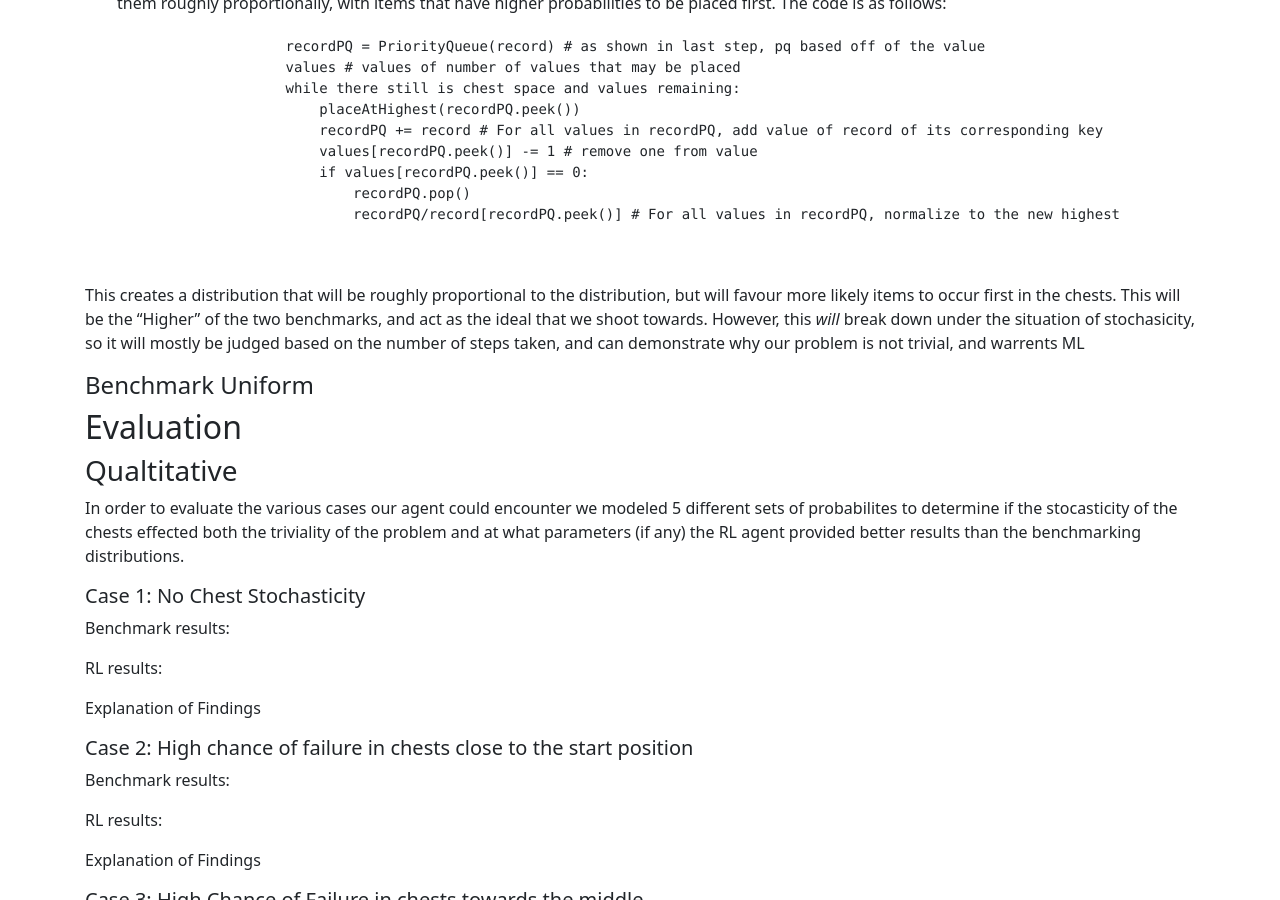
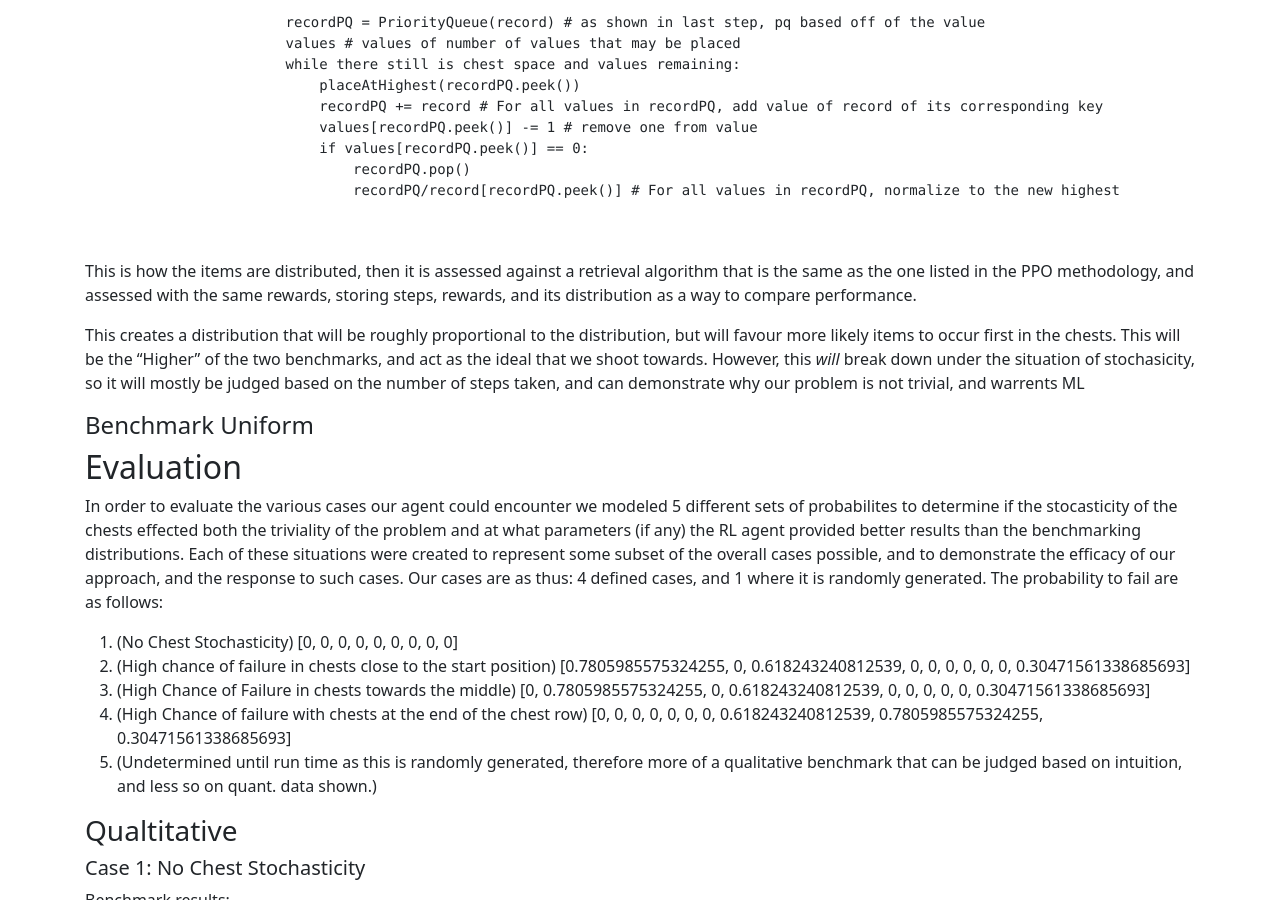
Before and after one commit to burwinliu-zz/LibraryOfAlexandria, a Jekyll site: the page built from docs/final.md, in a window 1280 px wide and 900 px high, scrolled down 6171 px. Built offline with Jekyll 4.4.1, drawn with Linux system fonts in a browser that asks for light colours; some of the changed text lies outside the part shown.

Commit message:
introduction for eval

```diff
--- a/docs/final.md
+++ b/docs/final.md
@@ -197,15 +197,23 @@
     </li>
 </ol>
 
+This is how the items are distributed, then it is assessed against a retrieval algorithm that is the same as the one listed in the PPO methodology, and assessed with the same rewards, storing steps, rewards, and its distribution as a way to compare performance.
+
 This creates a distribution that will be roughly proportional to the distribution, but will favour more likely items to occur first in the chests. This will be the "Higher" of the two benchmarks, and act as the ideal that we shoot towards. However, this *will* break down under the situation of stochasicity, so it will mostly be judged based on the number of steps taken, and can demonstrate why our problem is not trivial, and warrents ML
 
 #### Benchmark Uniform
 
 
 ## Evaluation
+In order to evaluate the various cases our agent could encounter we modeled 5 different sets of probabilites to determine if the stocasticity of the chests effected both the triviality of the problem and at what parameters (if any) the RL agent provided better results than the benchmarking distributions. Each of these situations were created to represent some subset of the overall cases possible, and to demonstrate the efficacy of our approach, and the response to such cases. Our cases are as thus: 4 defined cases, and 1 where it is randomly generated. The probability to fail are as follows:
+
+1. (No Chest Stochasticity)                                         [0, 0, 0, 0, 0, 0, 0, 0, 0]
+2. (High chance of failure in chests close to the start position)   [0.7805985575324255, 0, 0.618243240812539, 0, 0, 0, 0, 0, 0, 0.30471561338685693]
+3. (High Chance of Failure in chests towards the middle)            [0, 0.7805985575324255, 0, 0.618243240812539, 0, 0, 0, 0, 0, 0.30471561338685693]
+4. (High Chance of failure with chests at the end of the chest row) [0, 0, 0, 0, 0, 0, 0, 0.618243240812539, 0.7805985575324255, 0.30471561338685693]
+5. (Undetermined until run time as this is randomly generated, therefore more of a qualitative benchmark that can be judged based on intuition, and less so on quant. data shown.)
+
 ### Qualtitative
-In order to evaluate the various cases our agent could encounter we modeled 5 different sets of probabilites to determine if the stocasticity of the chests effected both the triviality of the problem and at what parameters (if any) the RL agent provided better results than the benchmarking distributions.
-
 ##### Case 1: No Chest Stochasticity
 
 Benchmark results:
```
Also changed, not shown: other parts of docs/final.md (+1 -1 lines).
